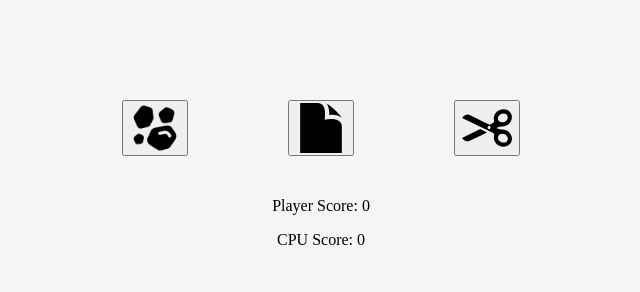
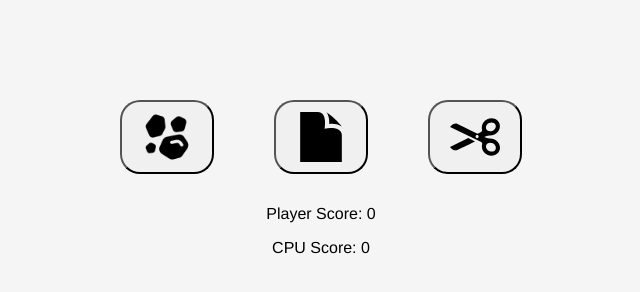
Before and after one commit to liambsulliva/odin-rps, a plain HTML site: page index.html in a window 1280 px wide. Shown: the whole page, without its empty margins (319-959 px from the left). Drawn offline with Linux system fonts and the light colour scheme.

Commit message:
more gui tweaks

```diff
--- a/styles.css
+++ b/styles.css
@@ -10,6 +10,7 @@ body {
 }
 
 p {
+    font-family: 'Helvetica', 'sans-serif';
     text-align: center;
 }
 
@@ -17,7 +18,13 @@ button {
     display: flex;
     flex-direction: row;
     margin: 0 auto;
-    margin-left: 50px;
-    margin-right: 50px;
-    margin-bottom: 25px;
+    margin-left: 30px;
+    margin-right: 30px;
+    margin-bottom: 15px;
+
+    padding: 10px 20px;
+    cursor: pointer;
+    border-radius: 20px;
+    transition: background-color 0.3s ease, color 0.3s ease;
+    background-color: #f0f0f0;
 }
```
